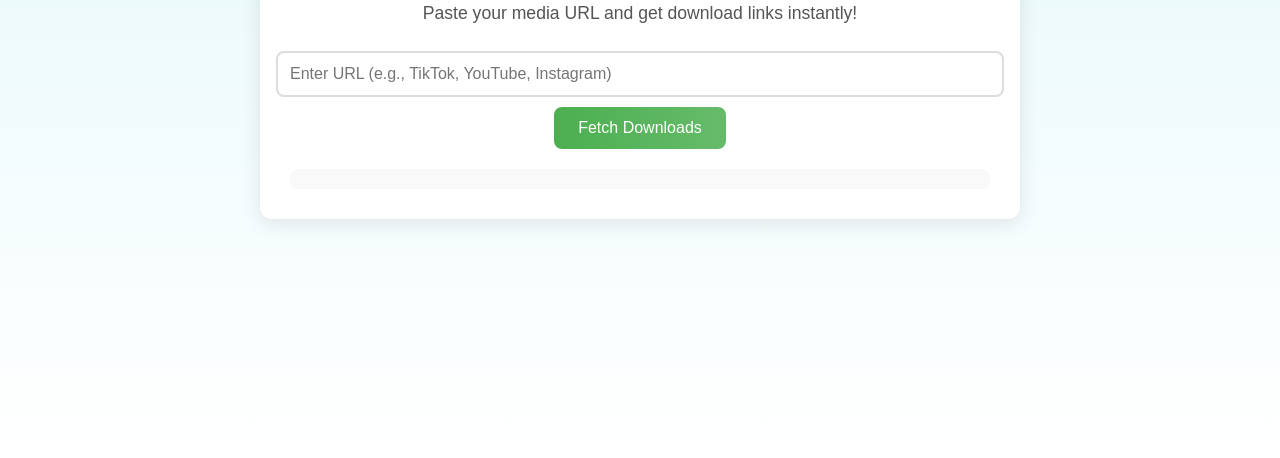
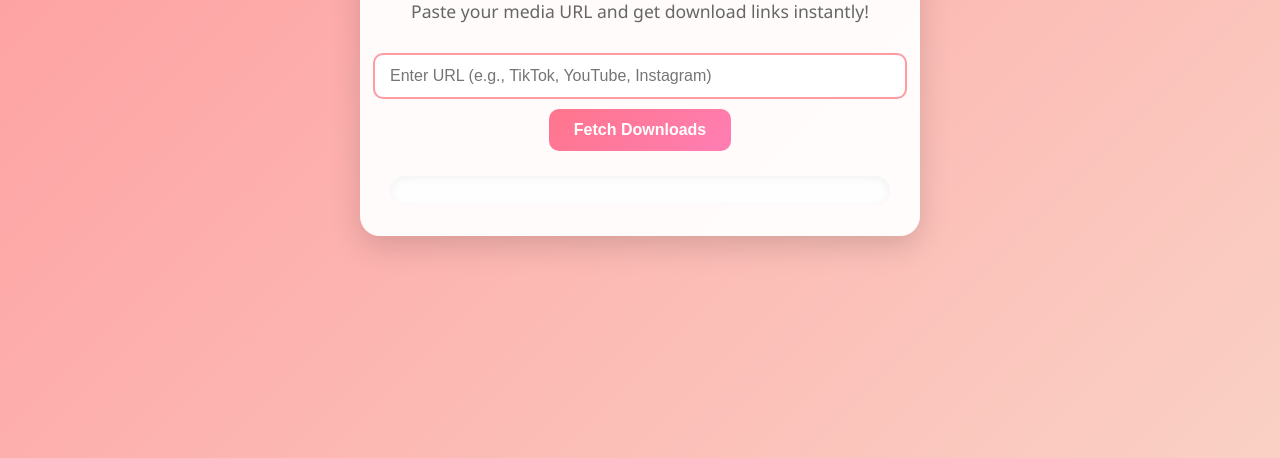
Before and after one commit to tkhanhpro/Down, a website: page public/index.html in a window 1280 px wide. Shown: the part 342-800 px from the top of the page. Drawn offline with Linux system fonts and the light colour scheme.

Commit message:
Update styles.css

```diff
--- a/public/styles.css
+++ b/public/styles.css
@@ -1,12 +1,18 @@
 /* public/styles.css */
 @keyframes fadeIn {
-    from { opacity: 0; transform: translateY(10px); }
+    from { opacity: 0; transform: translateY(20px); }
     to { opacity: 1; transform: translateY(0); }
 }
 
+@keyframes pulse {
+    0% { transform: scale(1); }
+    50% { transform: scale(1.05); }
+    100% { transform: scale(1); }
+}
+
 body {
-    font-family: Arial, sans-serif;
-    background: linear-gradient(to bottom, #e0f7fa, #fff);
+    font-family: 'Segoe UI', Tahoma, Geneva, Verdana, sans-serif;
+    background: linear-gradient(135deg, #ff9a9e 0%, #fad0c4 99%, #fad0c4 100%);
     margin: 0;
     padding: 0;
     display: flex;
@@ -17,28 +23,30 @@ body {
 }
 
 .container {
-    background: white;
+    background: rgba(255, 255, 255, 0.95);
     padding: 30px;
-    border-radius: 12px;
-    box-shadow: 0 4px 20px rgba(0, 0, 0, 0.1);
+    border-radius: 20px;
+    box-shadow: 0 10px 30px rgba(0, 0, 0, 0.15);
     width: 90%;
-    max-width: 700px;
+    max-width: 500px;
     text-align: center;
-    animation: fadeIn 1s ease-in-out;
+    animation: fadeIn 0.8s ease-out;
 }
 
-h1 {
-    color: #4caf50;
-    font-size: 2em;
+.title {
+    color: #ff758c;
+    font-size: 2.2em;
     margin-bottom: 10px;
+    text-shadow: 1px 1px 2px rgba(0, 0, 0, 0.1);
 }
 
-p {
-    color: #555;
+.subtitle {
+    color: #666;
     font-size: 1.1em;
+    margin-bottom: 20px;
 }
 
-form {
+.form {
     display: flex;
     flex-direction: column;
     align-items: center;
@@ -46,61 +54,77 @@ form {
 
 input[type="text"] {
     width: 100%;
-    padding: 12px;
+    padding: 12px 15px;
     margin: 10px 0;
-    border: 2px solid #ddd;
-    border-radius: 8px;
+    border: 2px solid #ff9a9e;
+    border-radius: 10px;
     font-size: 1em;
-    transition: border-color 0.3s;
+    transition: border-color 0.3s, box-shadow 0.3s;
+    background: #fff;
 }
 
 input[type="text"]:focus {
-    border-color: #4caf50;
+    border-color: #ff758c;
+    box-shadow: 0 0 10px rgba(255, 117, 140, 0.3);
     outline: none;
 }
 
-button {
-    padding: 12px 24px;
-    background: linear-gradient(to right, #4caf50, #66bb6a);
+.btn {
+    padding: 12px 25px;
+    background: linear-gradient(135deg, #ff758c 0%, #ff7eb3 100%);
     color: white;
     border: none;
-    border-radius: 8px;
+    border-radius: 10px;
     cursor: pointer;
     font-size: 1em;
-    transition: transform 0.2s ease, box-shadow 0.2s ease;
+    font-weight: bold;
+    transition: transform 0.3s, box-shadow 0.3s;
 }
 
-button:hover {
-    transform: scale(1.05);
-    box-shadow: 0 4px 10px rgba(76, 175, 80, 0.3);
+.btn:hover {
+    transform: translateY(-3px);
+    box-shadow: 0 5px 15px rgba(255, 117, 140, 0.4);
+    animation: pulse 1s infinite;
 }
 
 .result {
-    margin-top: 20px;
+    margin-top: 25px;
     text-align: left;
     color: #333;
-    padding: 10px;
-    border-radius: 8px;
-    background: #f9f9f9;
+    padding: 15px;
+    border-radius: 15px;
+    background: rgba(255, 255, 255, 0.8);
+    box-shadow: inset 0 2px 10px rgba(0, 0, 0, 0.05);
+    animation: fadeIn 0.5s ease-in;
+}
+
+.result h2 {
+    color: #ff758c;
+    font-size: 1.5em;
+    margin-bottom: 10px;
+}
+
+.result p {
+    margin: 5px 0;
+    font-size: 1em;
 }
 
 .result a {
-    display: block;
-    margin: 5px 0;
-    color: #2196f3;
+    display: inline-block;
+    margin: 8px 0;
+    padding: 8px 15px;
+    background: #ff9a9e;
+    color: white;
     text-decoration: none;
-    transition: color 0.2s;
+    border-radius: 8px;
+    transition: background 0.3s;
 }
 
 .result a:hover {
-    color: #1976d2;
-    text-decoration: underline;
+    background: #ff758c;
 }
 
 .error {
-    color: #f44336;
+    color: #ff4d4d;
+    font-weight: bold;
 }
-
-.fade-in {
-    animation: fadeIn 0.5s ease-in-out;
-}
```
